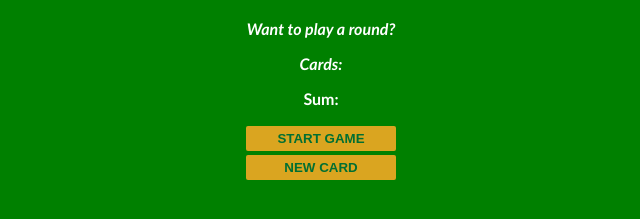
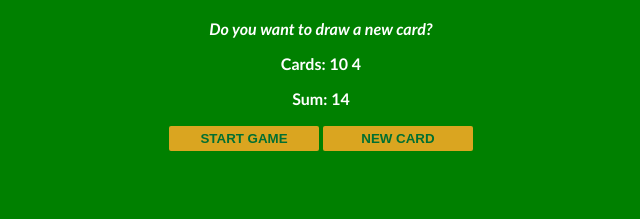
Before and after one commit to megwilliams1/BlackJack, a plain HTML site: page index.html in a window 1280 px wide. Both pictures are taken after a click on the button "START GAME". Shown: the part 63-282 px from the top of the page, without its empty margins (319-959 px from the left). Drawn offline with Linux system fonts and the light colour scheme.

Commit message:
not completed

```diff
--- a/index.html
+++ b/index.html
@@ -11,7 +11,7 @@
 
 <h1>Blackjack</h1>
 <p id="message-el">Want to play a round?</p>
-<p id="message-el">Cards:</p>
+<p id="cards-el">Cards:</p>
 <p id="sum-el">Sum:</p>
 
 
@@ -19,10 +19,8 @@
 
 <button onclick="startGame()">START GAME</button>
 
-<br>
+<button onclick="newCard()">NEW CARD</button>
 
-
-<button onclick="newCard()">NEW CARD</button>
 
 
     <script src="script.js">
--- a/script.js
+++ b/script.js
@@ -1,46 +1,39 @@
-// console.log(4 === 3) false
-// console.log(5 > 2) true
-// console.log(12 > 12) false
-// console.log(3 < 0) false
-// console.log(3 >= 3) true
-// console.log(11 <= 11) true
-// console.log(3 <= 2) false
-
-
-let firstCard = getRandomCard()
-let secondCard = getRandomCard()
-let cards = [firstCard, secondCard]
-let sum = firstCard + secondCard
+let cards = []
+let sum = 0
 let hasBlackJack = false
-let isAlive = true
+let isAlive = false
 let message = ""
 let messageEl = document.getElementById("message-el")
 let sumEl = document.getElementById("sum-el")
-// let sumEl = document.querySelector("sum-el")
 let cardsEl = document.getElementById("cards-el")
-
+console.log(cards)
 function getRandomCard() {
-    return 5
+    let randomNumer = Math.floor( Math.random()*13 ) + 1
+    if (randomNumer > 10) {
+        return 10
+    } else if (randomNumer === 1) {
+        return 11
+    } else {
+        return randomNumer
     }
-
-
+}
 function startGame() {
+    isAlive = true
+    let firstCard = getRandomCard()
+    let secondCard = getRandomCard()
+    cards = [firstCard, secondCard]
+    sum = firstCard + secondCard
+    // Generate two random numbes
+    // Re-assign the cards and sum variables so that the game can start
     renderGame()
 }
 
 function renderGame() {
-
     cardsEl.textContent = "Cards: "
-
-    for (let i = 0; i < cards.length; i += 1) {
+    for (let i = 0; i < cards.length; i++) {
         cardsEl.textContent += cards[i] + " "
     }
-
     sumEl.textContent = "Sum: " + sum
-
-
-    // cardsEl.textContent = "Cards: " + cards[0] + " " + cards[1]
-
     if (sum <= 20) {
         message = "Do you want to draw a new card?"
     } else if (sum === 21) {
@@ -50,20 +43,12 @@ sumEl.textContent = "Sum: " + sum
         message = "You're out of the game!"
         isAlive = false
     }
-
-        console.log("Drawing a new card from the deck!")
-
     messageEl.textContent = message
-
-
 }
 
 function newCard() {
     let card = getRandomCard()
     sum += card
     cards.push(card)
-console.log(cards)
     renderGame()
-
-
 }
```
Also changed, not shown: note.js (+37 -2 lines). Lines whose indentation alone changed are shown as unchanged.
